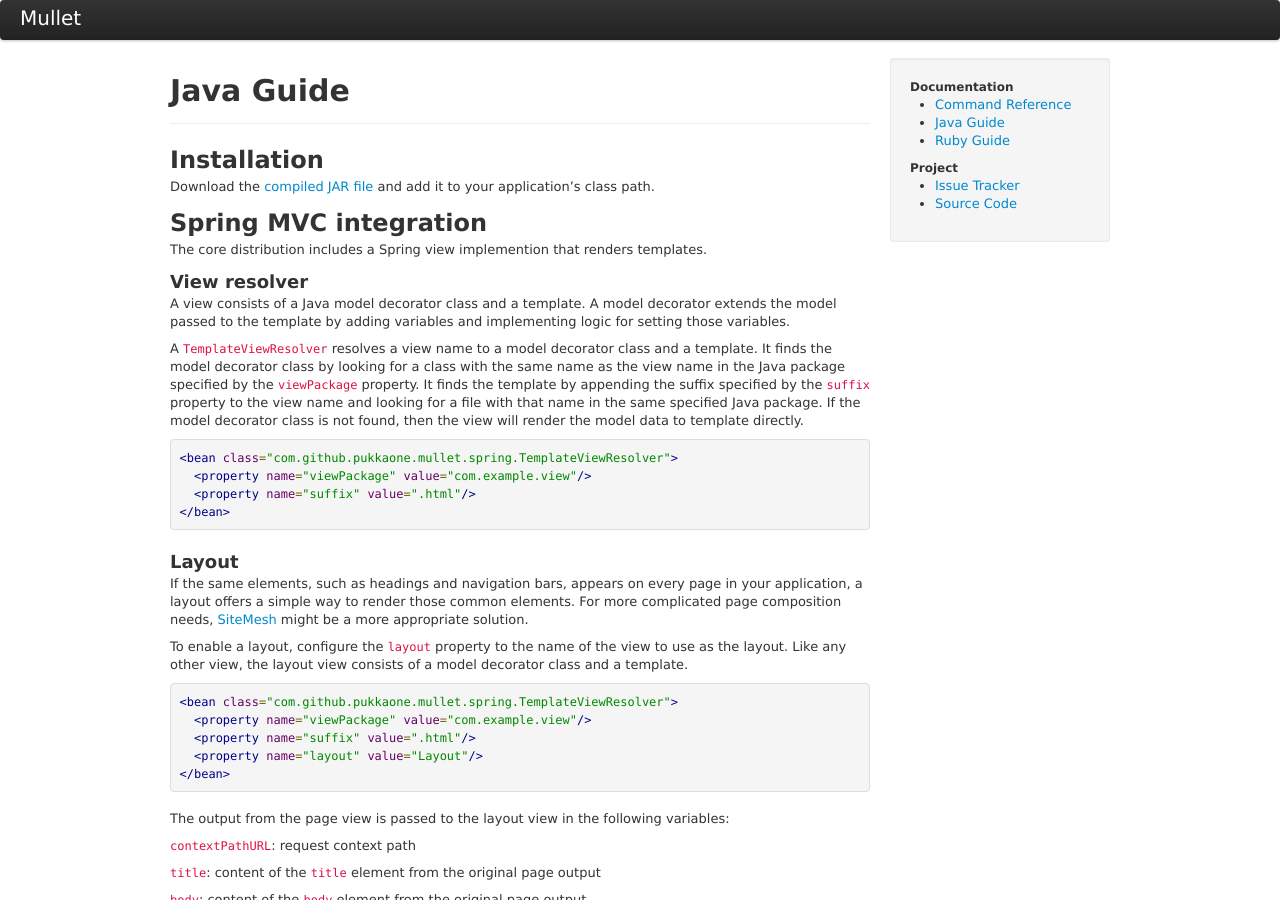
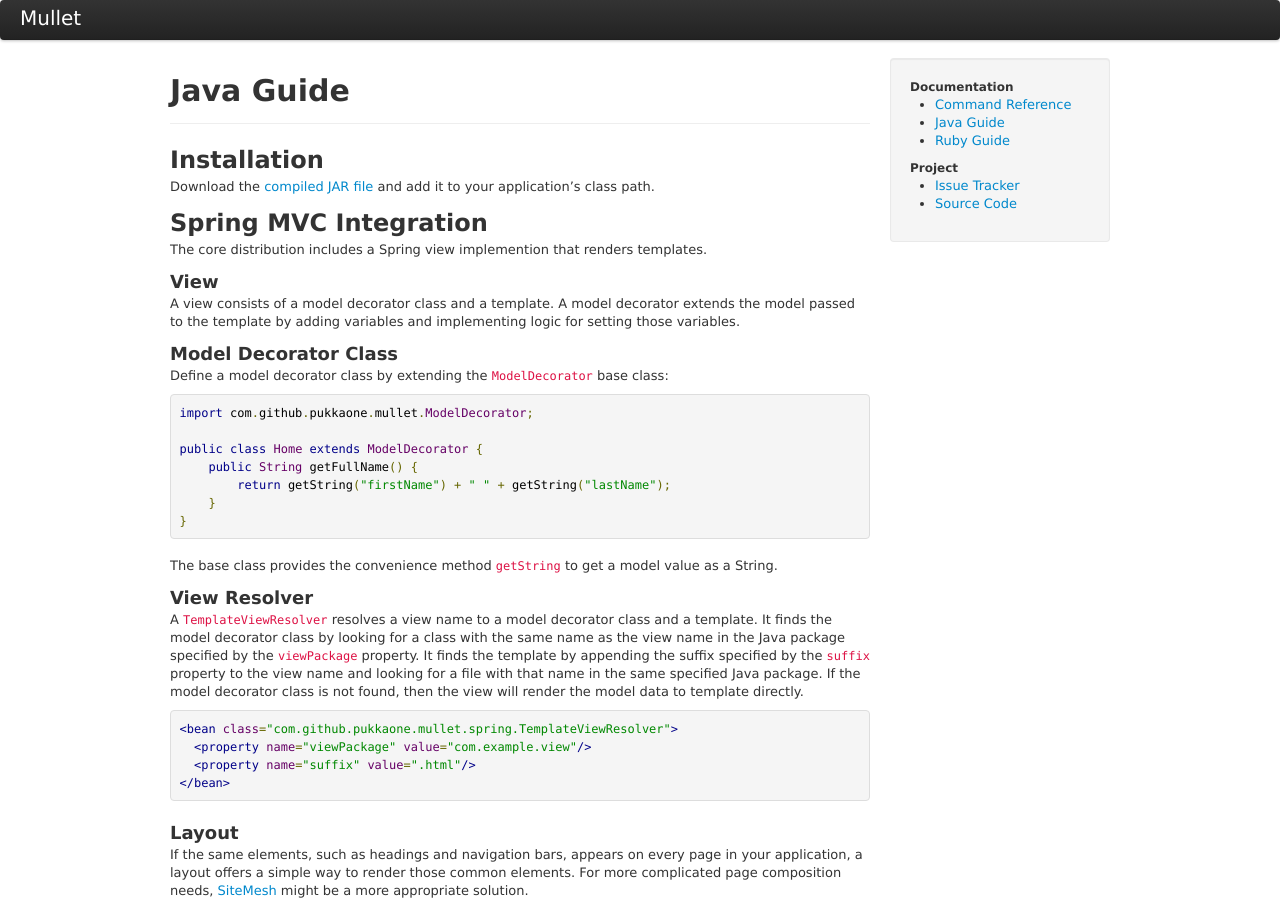
Before and after one commit to pukkaone/mullet, a Jekyll site: the page built from java.md, in a window 1280 px wide and 900 px high. Built offline with Jekyll 4.4.1, drawn with Linux system fonts in a browser that asks for light colours; nearby versions of some CDN libraries; Markdown is read by kramdown in place of the engine named in the settings.

Commit message:
Document model decorator class

```diff
--- a/java.md
+++ b/java.md
@@ -9,17 +9,36 @@ Download the [compiled JAR file](https://github.com/pukkaone/mullet/downloads)
 and add it to your application's class path.
 
 
-## Spring MVC integration
+## Spring MVC Integration
 
 The core distribution includes a Spring view implemention that renders
 templates.
 
 
-### View resolver
+### View
 
-A view consists of a Java model decorator class and a template.  A model
-decorator extends the model passed to the template by adding variables and
-implementing logic for setting those variables.
+A view consists of a model decorator class and a template.  A model decorator
+extends the model passed to the template by adding variables and implementing
+logic for setting those variables.
+
+
+### Model Decorator Class
+
+Define a model decorator class by extending the `ModelDecorator` base class:
+
+    import com.github.pukkaone.mullet.ModelDecorator;
+
+    public class Home extends ModelDecorator {
+        public String getFullName() {
+            return getString("firstName") + " " + getString("lastName");
+        }
+    }
+
+The base class provides the convenience method `getString` to get a model
+value as a String.
+
+
+### View Resolver
 
 A `TemplateViewResolver` resolves a view name to a model decorator class and a
 template.  It finds the model decorator class by looking for a class with the
```
